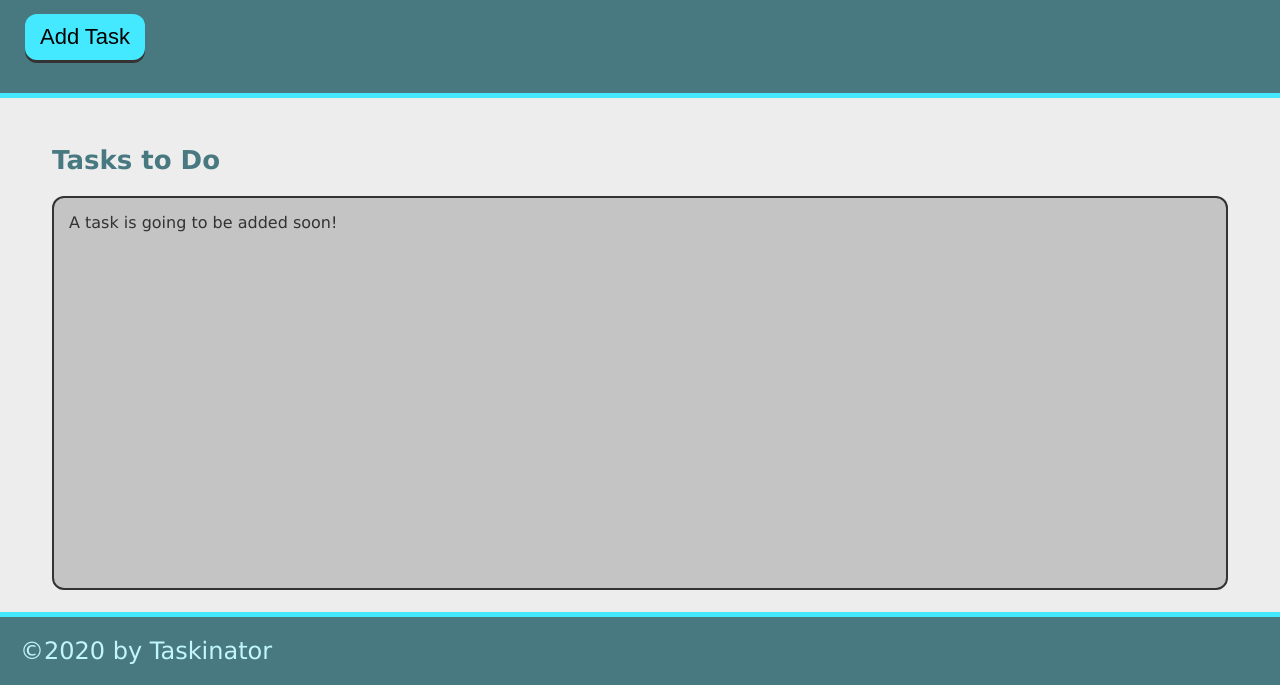
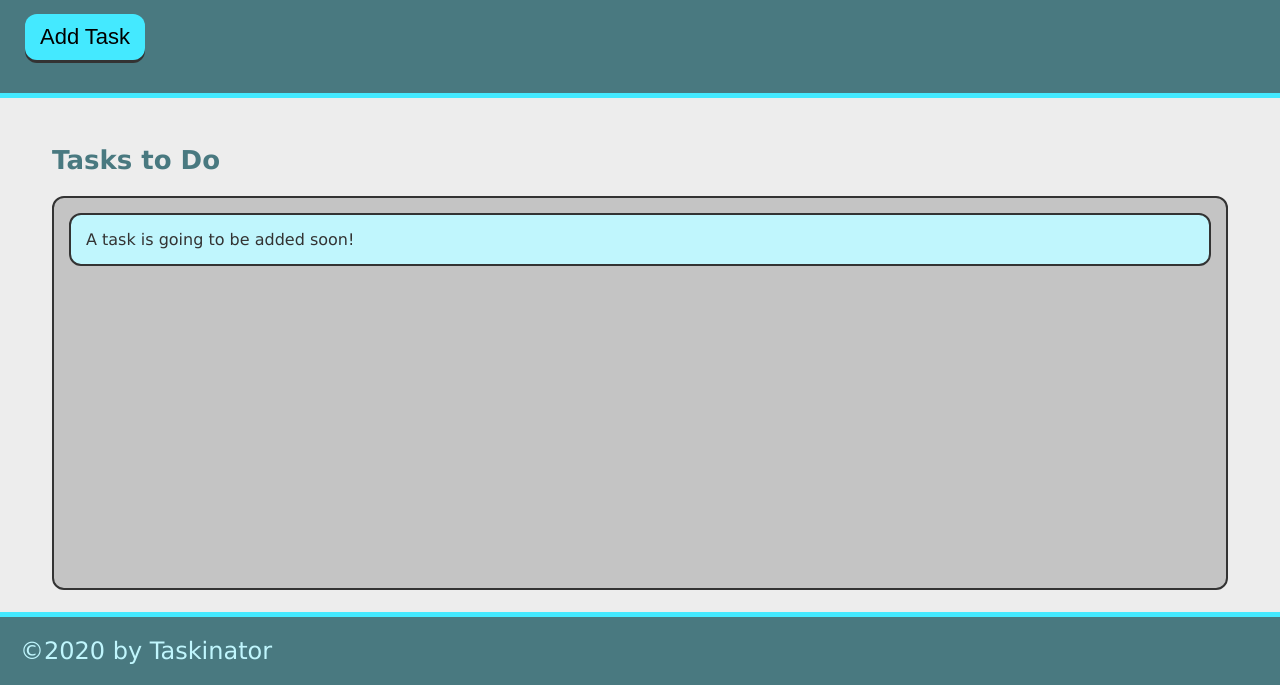
Before and after one commit to akramsabbah9/taskinator, a plain HTML site: page index.html in a window 1280 px wide. Shown: the part 115-800 px from the top of the page. Drawn offline with Linux system fonts and the light colour scheme.

Commit message:
fixed task-item typo

```diff
--- a/index.html
+++ b/index.html
@@ -18,7 +18,7 @@
         <section class="task-list-wrapper">
             <h2 class="list-title">Tasks to Do</h2>
             <ul class="task-list">
-                <li class="tast-item">A task is going to be added soon!</li>
+                <li class="task-item">A task is going to be added soon!</li>
             </ul>
         </section>
     </main>
```
